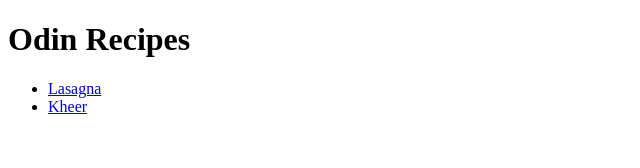
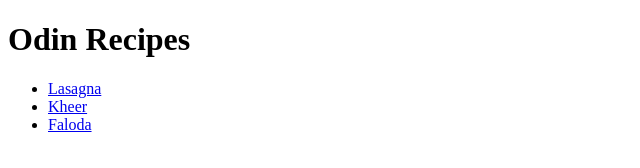
Before and after one commit to Z-K11/odin-recipes, a plain HTML site: page index.html in a window 1280 px wide. Shown: the full height of the page, 0-640 px from the left. Drawn offline with Linux system fonts and the light colour scheme.

Commit message:
Add link for faloda recipe page to the main site complete 3 webpages for the website

```diff
--- a/index.html
+++ b/index.html
@@ -10,6 +10,7 @@
     <ul>
         <li><a href="odin-recipes/lasagna.html" target="_blank" rel="noopner norefferer">Lasagna</a></li>
         <li><a href="odin-recipes/kheer.html" target="_blank" rel="noopner norefferer">Kheer</a></li>
+        <li><a href="odin-recipes/faloda.html" target="_blank" rel="noopner norefferer">Faloda</a></li>
     </ul>
 
 </body>
```
